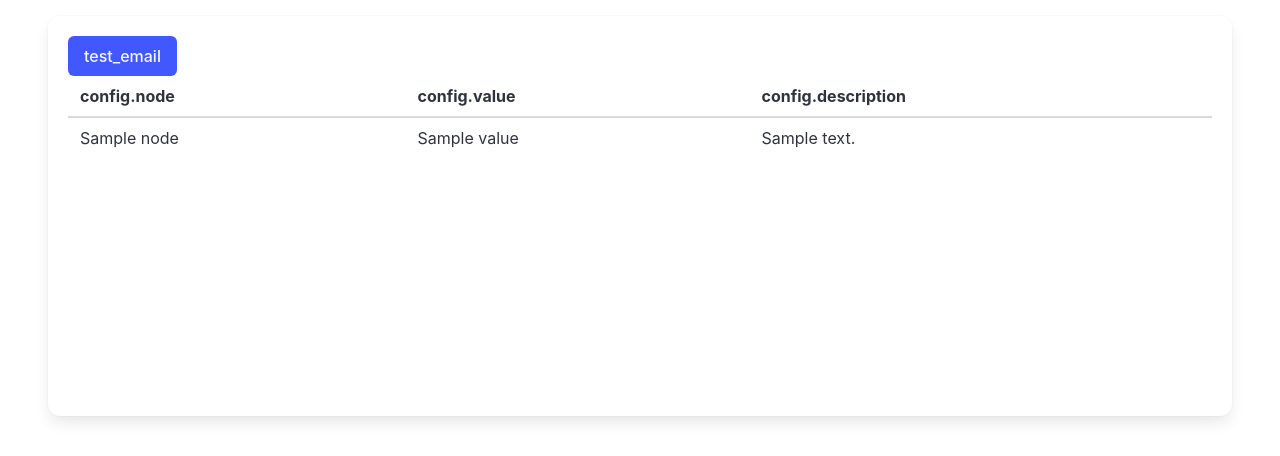
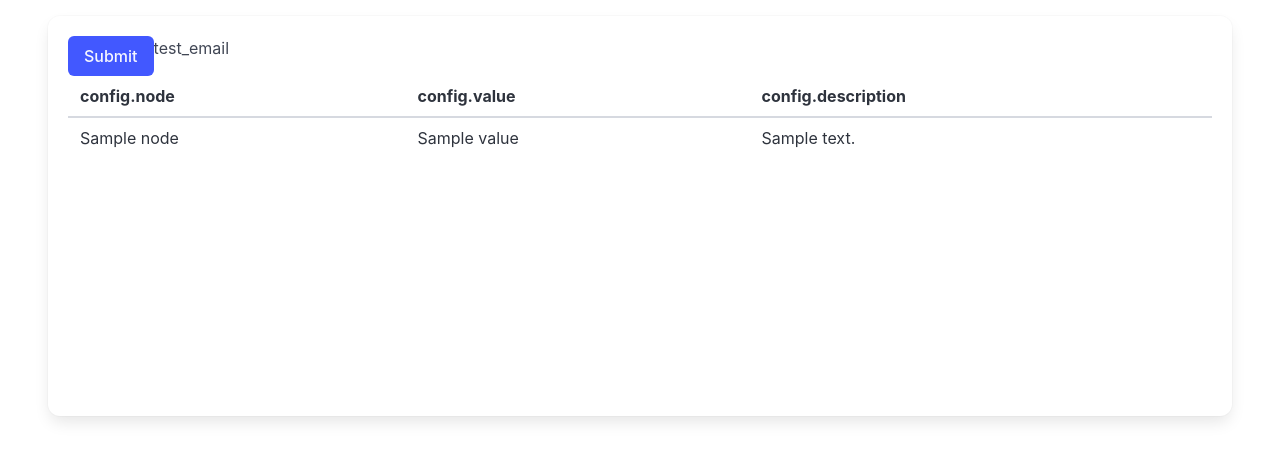
Before and after one commit to DA-ETSIAE/PrestaDA, a Django app: template templates/settings.html in a window 1280 px wide. Shown: the part 56-512 px from the top of the page. Run offline with Django 5.2, Linux system fonts and the light colour scheme; the template is opened without the code that fills it: most values are stand-ins (such as "Sample title", 1, 10 or a date in 2020); parts of the project's set-up code (start-up, migrations or seed data) failed here and were passed over; some libraries are stand-ins or nearby versions.

Commit message:
Soy tonto

```diff
--- a/templates/settings.html
+++ b/templates/settings.html
@@ -11,7 +11,7 @@
 
  <div id="message"></div>
 
-     <form hx-post="{% url 'test_email' %}" hx-target="#message">{% csrf_token %}<a class="button is-link">{% trans 'test_email' %}</a></form>
+     <form hx-post="{% url 'test_email' %}" hx-target="#message">{% csrf_token %}<input type="submit" class="button is-link">{% trans 'test_email' %}</input></form>
 
      <table class="table is-striped is-hoverable is-fullwidth">
         <thead>
```
